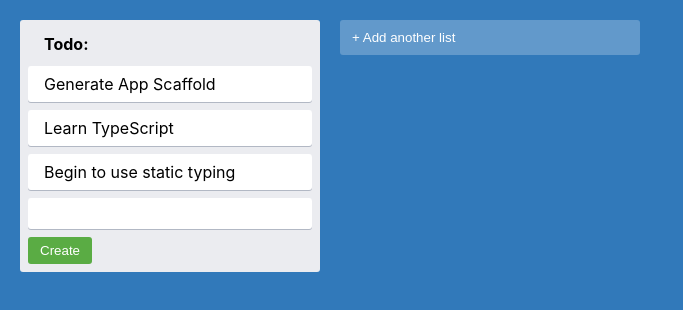
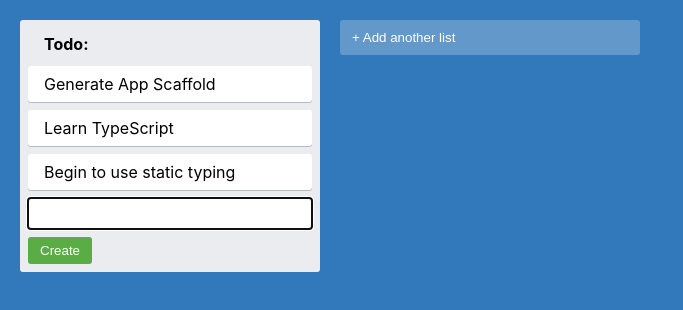
Before and after one commit to flabbyPatty/trello-clone-typescript, a React (Create React App) app: page / in a window 1280 px wide. Both pictures are taken after a click on the button "+ Add another card". Shown: the top 310 px of the page, without its empty margins (0-683 px from the left). Built offline with nearby package versions, Linux system fonts and the light colour scheme.

Commit message:
Automatically focus on input

```diff
--- a/src/NewItemForm.tsx
+++ b/src/NewItemForm.tsx
@@ -1,5 +1,6 @@
 import { useState } from "react";
 import { NewItemFormContainer, NewItemButton, NewItemInput } from "./styles";
+import { useFocus } from "./utils/useFocus";
 
 type NewItemFormProps = {
   onAdd(text: string): void;
@@ -7,10 +8,12 @@ type NewItemFormProps = {
 
 export const NewItemForm = ({ onAdd }: NewItemFormProps) => {
   const [text, setText] = useState("");
+  const inputRef = useFocus();
 
   return (
     <NewItemFormContainer>
       <NewItemInput
+        ref={inputRef}
         value={text}
         onChange={(e) => {
           setText(e.target.value);
--- /dev/null
+++ b/src/utils/useFocus.ts
@@ -0,0 +1,11 @@
+import { useRef, useEffect } from "react";
+
+export const useFocus = () => {
+  const ref = useRef<HTMLInputElement>(null);
+
+  useEffect(() => {
+    ref.current?.focus();
+  }, []);
+
+  return ref;
+};
```
